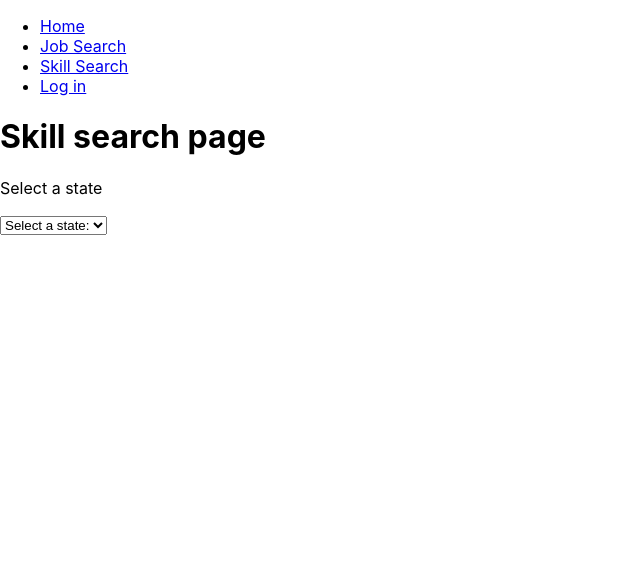
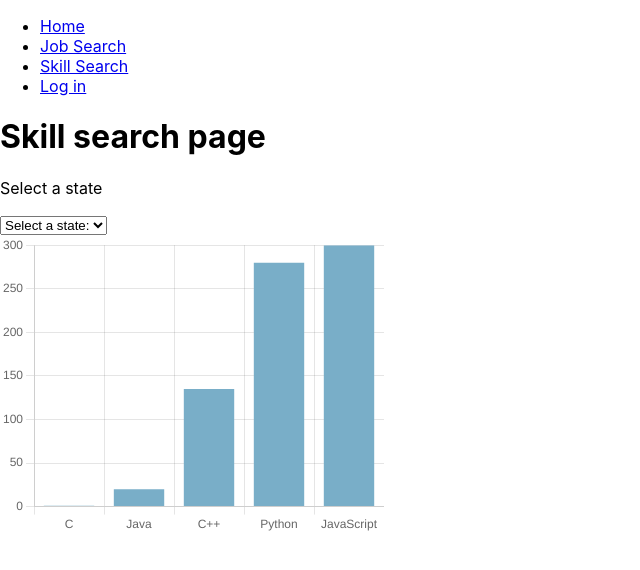
Before and after one commit to msmithp/jse-annotate, a React (Create React App) app in the folder frontend/: page /skill-search in a window 1280 px wide. Shown: the top 570 px of the page, without its empty margins (0-640 px from the left). Built offline with nearby package versions, Linux system fonts and the light colour scheme.

Commit message:
Add bar chart with placeholder data

```diff
--- a/frontend/package.json
+++ b/frontend/package.json
@@ -17,6 +17,7 @@
     "chart.js": "^4.4.8",
     "leaflet": "^1.9.4",
     "react": "^19.0.0",
+    "react-chartjs-2": "^5.3.0",
     "react-dom": "^19.0.0",
     "react-leaflet": "^5.0.0",
     "react-router-dom": "^7.2.0",
--- a/frontend/src/components/SkillChart.tsx
+++ b/frontend/src/components/SkillChart.tsx
@@ -1,7 +1,66 @@
 import React from "react";
+import { Chart as ChartJS, CategoryScale, LinearScale, BarElement } from "chart.js";
+import { Bar } from "react-chartjs-2";
 
-function SkillChart() {
+ChartJS.register(
+    CategoryScale,
+    LinearScale,
+    BarElement,
+);
 
+interface SkillChartProps {
+    skillData: {
+        id: number,
+        skillName: string,
+        occurrences: number
+    }[]
+}
+
+function SkillChart({ skillData } : SkillChartProps) {
+    // Sort skill data by number of occurrences
+    skillData.sort((x, y) => {return x.occurrences - y.occurrences});
+
+    const values = skillData.map(skill => {
+        return skill.occurrences;
+    });
+
+    const labels = skillData.map(skill => {
+        return skill.skillName;
+    });
+
+    // Set chart options
+    const options = {
+        responsive: true,
+        plugins: {
+          legend: {
+            position: 'top' as const,
+          },
+          title: {
+            display: true,
+            text: 'Chart.js Bar Chart',
+          },
+        },
+        maintainAspectRatio: false,
+      };
+
+    const data = {
+        labels: labels,
+        datasets: [{
+            label: "Number of occurrences in job descriptions",
+            backgroundColor: "#79AEC8",
+            borderColor: "#417690",
+            data: values
+        }]
+    };
+
+    return (
+        <div style={{ height: "300px", width: "30%" }}>
+            <Bar
+                data={data}
+                options={options}
+            />
+        </div>
+    )
 }
 
 export default SkillChart;
--- a/frontend/src/context/StaticDataProvider.tsx
+++ b/frontend/src/context/StaticDataProvider.tsx
@@ -77,7 +77,9 @@ export default function StaticDataProvider({ children }: StaticDataProviderProps
     useEffect(() => {
         // Fetch skill and state data from back-end... eventually
         setSkills(skillValues);
-        setStates(locationValues);
+        setStates(locationValues.sort((x, y) => {
+            return x.name.charCodeAt(0) - y.name.charCodeAt(0)}
+        ));
     }, []);
 
     const data = {
--- a/frontend/src/pages/SkillSearch.tsx
+++ b/frontend/src/pages/SkillSearch.tsx
@@ -1,25 +1,32 @@
 import React from "react";
 import { useState } from "react";
-import { SkillSearchMap } from "../components";
+import { SkillSearchMap, SkillChart } from "../components";
+import { useStaticData } from "../context/StaticDataProvider";
+
+// Temporary data
+let tempData = [
+    {id: 0, skillName: "Python", occurrences: 280},
+    {id: 1, skillName: "Java", occurrences: 20},
+    {id: 2, skillName: "JavaScript", occurrences: 300},
+    {id: 3, skillName: "C++", occurrences: 135},
+    {id: 4, skillName: "C", occurrences: 1}
+];
 
 
-// Placeholder data
-const locationValues = [
-    {id: 0, name: "Maryland"}, {id: 1, name: "Virginia"},
-    {id: 2, name: "Pennsylvania"}, {id: 3, name: "West Virginia"},
-    {id: 4, name: "Delaware"}
-].sort((x, y) => {return x.name.charCodeAt(0) - y.name.charCodeAt(0)});
-
 interface SkillSearchFormProps {
-    onUpdate: (location: number) => void
+    onUpdate: (stateID: number) => void
 }
 
 function SkillSearchForm({ onUpdate }: SkillSearchFormProps) {
+    // Get static data (states)
+    const staticData = useStaticData();
+    const stateValues = staticData.states;
+
     // State variables
-    const [location, setLocation] = useState(-1);
+    const [state, setState] = useState(-1);
 
     // Create dropdown options
-    const locationOptions = locationValues.map(loc =>
+    const locationOptions = stateValues.map(loc =>
         <option key={loc.id} value={loc.id}>{loc.name}</option>
     );
 
@@ -28,10 +35,10 @@ function SkillSearchForm({ onUpdate }: SkillSearchFormProps) {
             <p>Select a state</p>
             <select
                 required
-                value={location}
+                value={state}
                 onChange={e => {
                     e.preventDefault();
-                    setLocation(Number(e.currentTarget.value));
+                    setState(Number(e.currentTarget.value));
                     onUpdate(Number(e.currentTarget.value))
                 }}>
                 <option disabled key={-1} value={-1}>Select a state:</option>
@@ -41,16 +48,30 @@ function SkillSearchForm({ onUpdate }: SkillSearchFormProps) {
     )
 }
 
+interface SkillData {
+    id: number;
+    skillName: string;
+    occurrences: number;
+}
 
 function SkillSearch() {
-    function handleSkillSearch(location: number) {
-        console.log("Location: " + location)
+    const [skillData, setSkillData] = useState<SkillData[]>(tempData);
+
+    function handleSkillSearch(stateID: number) {
+        console.log("State: " + stateID);
+        setSkillData(
+            skillData.map((skill) => {
+                return {id: skill.id, skillName: skill.skillName, occurrences: Math.floor(Math.random() * 300)}
+            })
+        );
+
     }
 
     return (
         <div>
             <h1>Skill search page</h1>
             <SkillSearchForm onUpdate={handleSkillSearch} />
+            <SkillChart skillData={skillData} />
             {/* <SkillSearchMap /> */}
         </div>
     )
```
Also changed, not shown: 1 other file (tests, documents, lock files or other folders).
